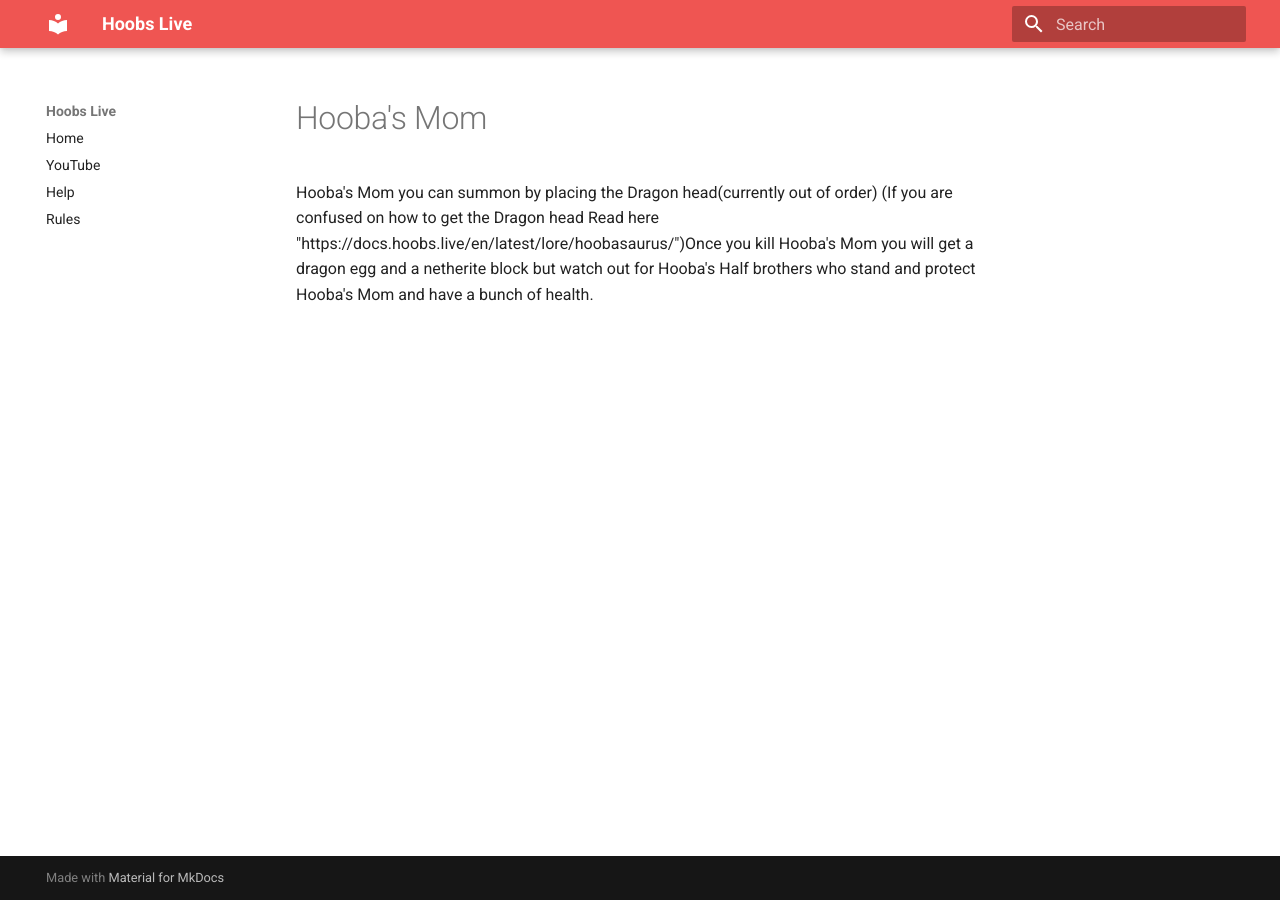
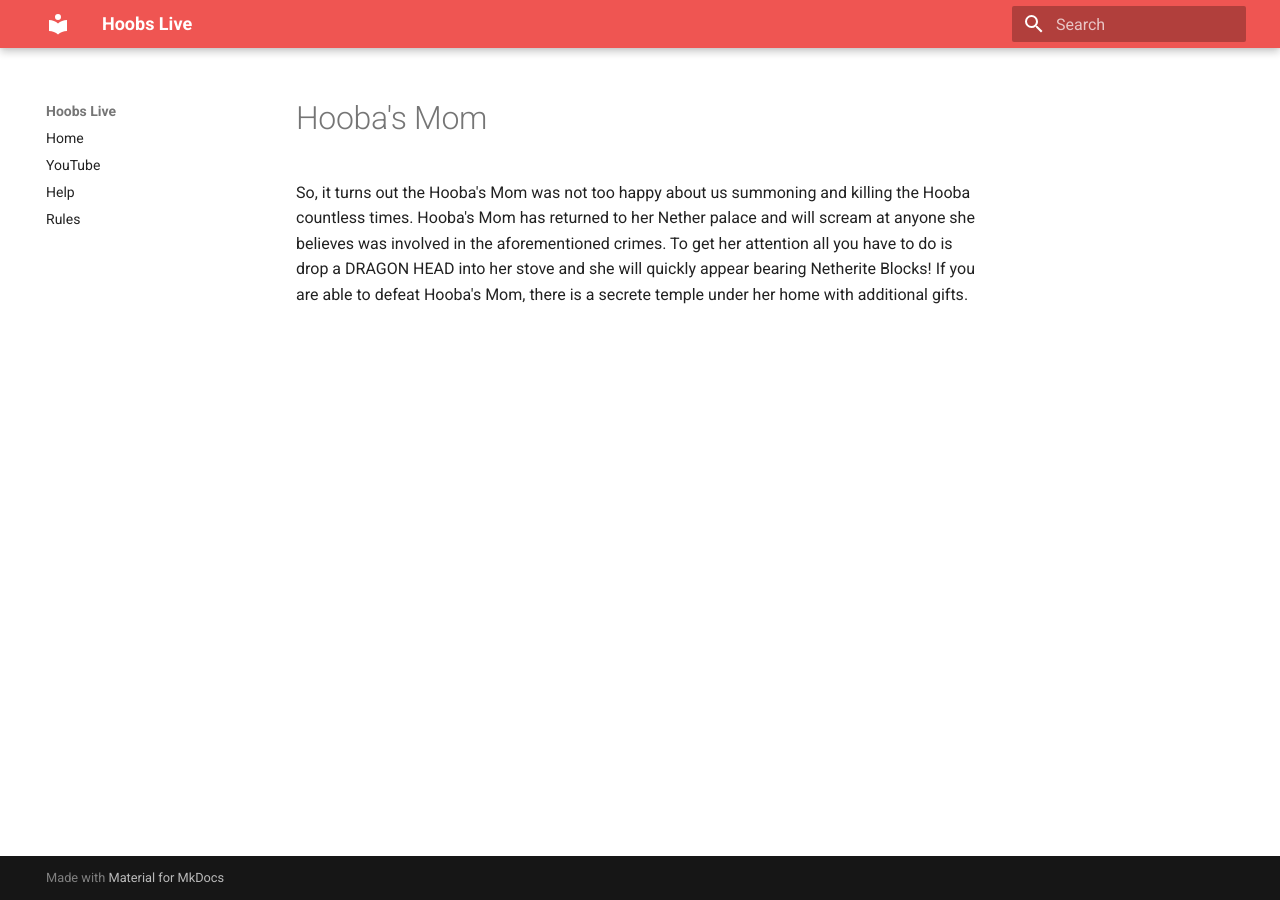
Before and after one commit to cunhar/hoobs-live-docs, an MkDocs documentation site: the page built from docs/lore/hoobasmom.md, in a window 1280 px wide. Built offline with MkDocs 1.6.1 and Material for MkDocs 9.7.7, drawn with Linux system fonts in a browser that asks for light colours.

Commit message:
Update hoobasmom.md

```diff
--- a/docs/lore/hoobasmom.md
+++ b/docs/lore/hoobasmom.md
@@ -1,2 +1,2 @@
 #Hooba's Mom
-Hooba's Mom you can summon by placing the Dragon head(currently out of order) (If you are confused on how to get the Dragon head Read here "https://docs.hoobs.live/en/latest/lore/hoobasaurus/")Once you kill Hooba's Mom you will get a dragon egg and a netherite block but watch out for Hooba's Half brothers who stand and protect Hooba's Mom and have a bunch of health.
+So, it turns out the Hooba's Mom was not too happy about us summoning and killing the Hooba countless times.  Hooba's Mom has returned to her Nether palace and will scream at anyone she believes was involved in the aforementioned crimes.  To get her attention all you have to do is drop a DRAGON HEAD into her stove and she will quickly appear bearing Netherite Blocks!  If you are able to defeat Hooba's Mom, there is a secrete temple under her home with additional gifts.
```
